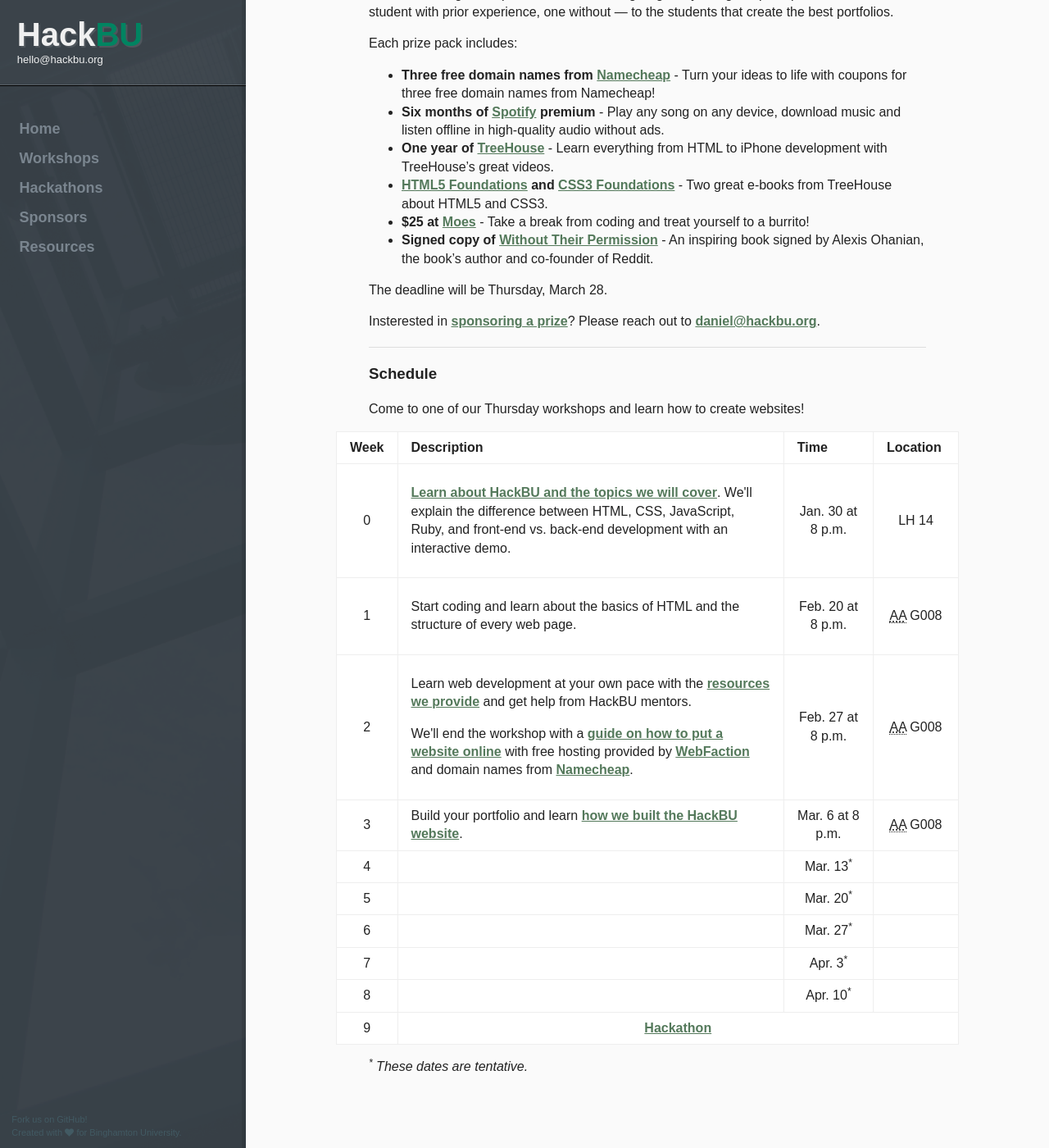
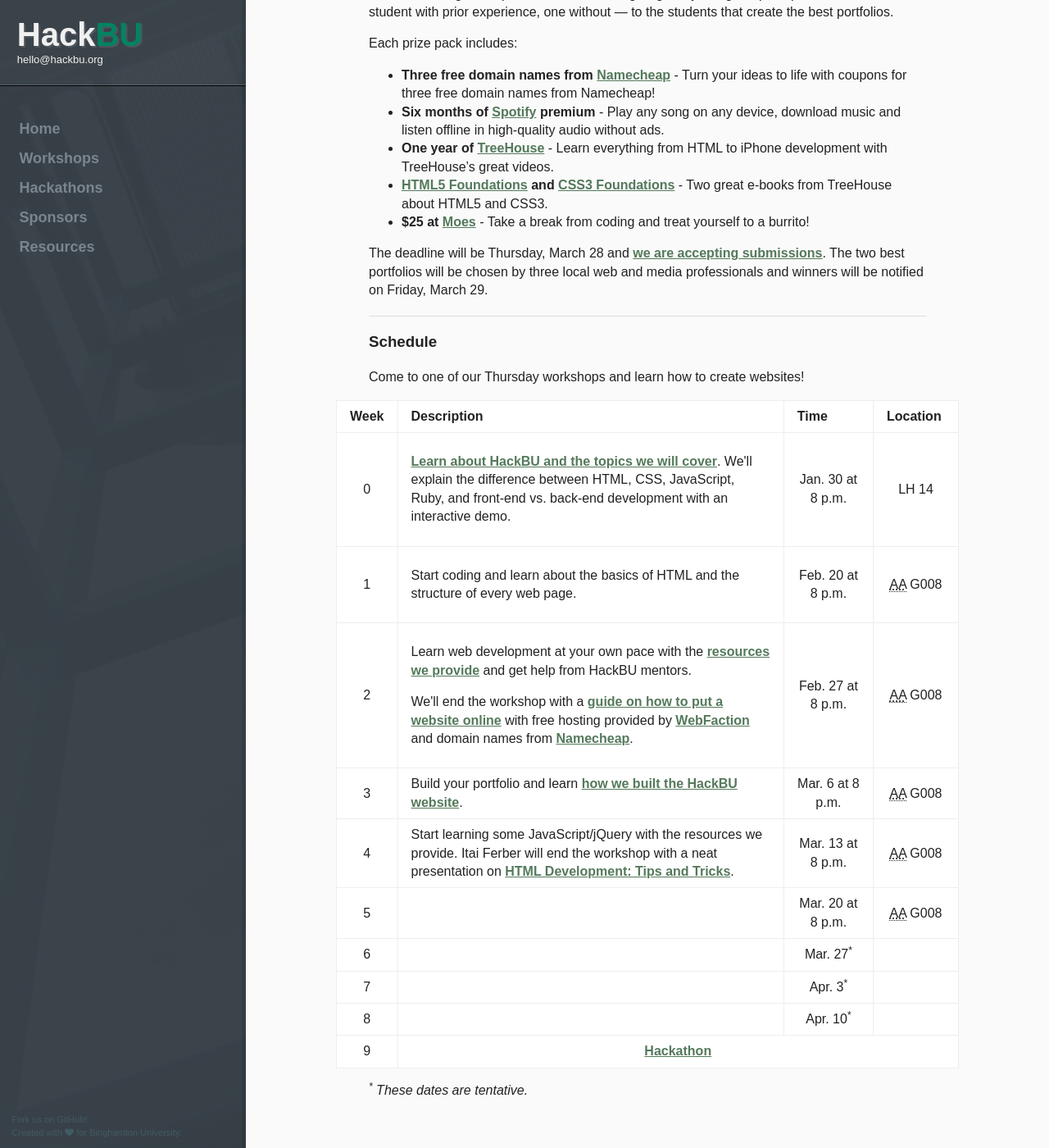
Before and after one commit to hackbinghamton/hackbinghamton.github.io, a Jekyll site: the page built from workshops/index.html, in a window 1280 px wide and 1400 px high, scrolled down 357 px. Shown: the whole window at 82% size. Built offline with Jekyll 4.4.1, drawn with Linux system fonts in a browser that asks for light colours; nearby versions of some CDN libraries; Markdown is read by kramdown in place of the engine named in the settings.

Commit message:
update workshop and portfolio info

```diff
--- a/workshops/index.html
+++ b/workshops/index.html
@@ -25,12 +25,10 @@
 		<li><strong>One year of <a href="http://teamtreehouse.com/">TreeHouse</a></strong> - Learn everything from HTML to iPhone development with TreeHouse’s great videos.</li>
 		<li><strong><a href="http://html5foundations.com/">HTML5 Foundations</a> and <a href="http://www.wiley.com/WileyCDA/WileyTitle/productCd-1118356543,descCd-buy.html">CSS3 Foundations</a></strong> - Two great e-books from TreeHouse about HTML5 and CSS3.</li>
 		<li><strong>$25 at <a href="http://www.moes.com/">Moes</a></strong> - Take a break from coding and treat yourself to a burrito!</li>
-		<li><strong>Signed copy of <a href="http://www.amazon.com/Without-Their-Permission-Century-Managed/dp/1455520020">Without Their Permission</a></strong> - An inspiring book signed by Alexis Ohanian, the book’s author and co-founder of Reddit.</li>
+		<!-- <li><strong>Signed copy of <a href="http://www.amazon.com/Without-Their-Permission-Century-Managed/dp/1455520020">Without Their Permission</a></strong> - An inspiring book signed by Alexis Ohanian, the book’s author and co-founder of Reddit.</li> -->
 	</ul>
 
-	<p>The deadline will be Thursday, March 28.</p>
-
-	<p>Insterested in <a href="/sponsors/">sponsoring a prize</a>? Please reach out to <a href="mailto:daniel@hackbu.org">daniel@hackbu.org</a>.</p>
+	<p>The deadline will be Thursday, March 28 and <a href="https://docs.google.com/a/binghamton.edu/forms/d/17Hfb_V8pTcwboYE6pvd-8aluz35g4DLN5dL-bulXFZQ/viewform">we are accepting submissions</a>. The two best portfolios will be chosen by three local web and media professionals and winners will be notified on Friday, March 29.</p>
 </div>
 
 <div id="schedule" class="article">
@@ -77,15 +75,15 @@
 			</tr>
 			<tr>
 				<td class="table-center">4</td>
-				<td></td>
-				<td class="table-center">Mar. 13<sup>*</sup></td>
-				<td></td>
+				<td>Start learning some JavaScript/jQuery with the resources we provide. Itai Ferber will end the workshop with a neat presentation on <a href="https://docs.google.com/document/d/1lQFfbIDMNhsFtxnypXEt9PLaV0D1fHaYpWO94OblUEU/edit?usp=sharing">HTML Development: Tips and Tricks</a>.</td>
+				<td class="table-center">Mar. 13 at 8 p.m.</td>
+				<td class="table-center"><abbr title="Academic A">AA</abbr> G008</td>
 			</tr>
 			<tr>
 				<td class="table-center">5</td>
 				<td></td>
-				<td class="table-center">Mar. 20<sup>*</sup></td>
-				<td></td>
+				<td class="table-center">Mar. 20 at 8 p.m.</td>
+				<td class="table-center"><abbr title="Academic A">AA</abbr> G008</td>
 			</tr>
 			<tr>
 				<td class="table-center">6</td>
```
